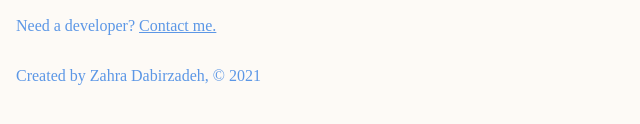
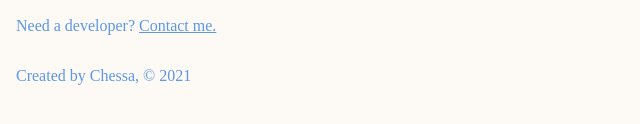
Before and after one commit to grimxreaper/gatsby_project, a Gatsby site: page / in a window 1280 px wide. Shown: the part 384-508 px from the top of the page, 249-889 px from the left. Built offline with nearby package versions, Linux system fonts and the light colour scheme; Gatsby itself is replaced by a stand-in of ours.

Commit message:
Dynamically fetching author

```diff
--- a/gatsby-config.js
+++ b/gatsby-config.js
@@ -1,7 +1,7 @@
 module.exports = {
   siteMetadata: {
     title: 'Icy Codes',
-    author: 'Zahra Dabirzadeh'
+    author: 'Chessa'
 
   },
   plugins: [`gatsby-plugin-sass`],
--- a/src/components/footer.js
+++ b/src/components/footer.js
@@ -1,10 +1,22 @@
-import React from 'react'
+import React from "react"
+import { useStaticQuery, graphql } from "gatsby"
 
 const Footer = () => {
-    return (
-        <footer>
-            <p>Created by Zahra Dabirzadeh, © 2021</p>
-        </footer>
-    )
+  const data = useStaticQuery(graphql`
+    query {
+      site {
+        siteMetadata {
+          title
+          author
+        }
+      }
+    }
+  `)
+
+  return (
+    <footer>
+      <p>Created by {data.site.siteMetadata.author}, © 2021</p>
+    </footer>
+  )
 }
-export default Footer;
+export default Footer
```
Also changed, not shown: src/components/header.js (+17 -9 lines).
